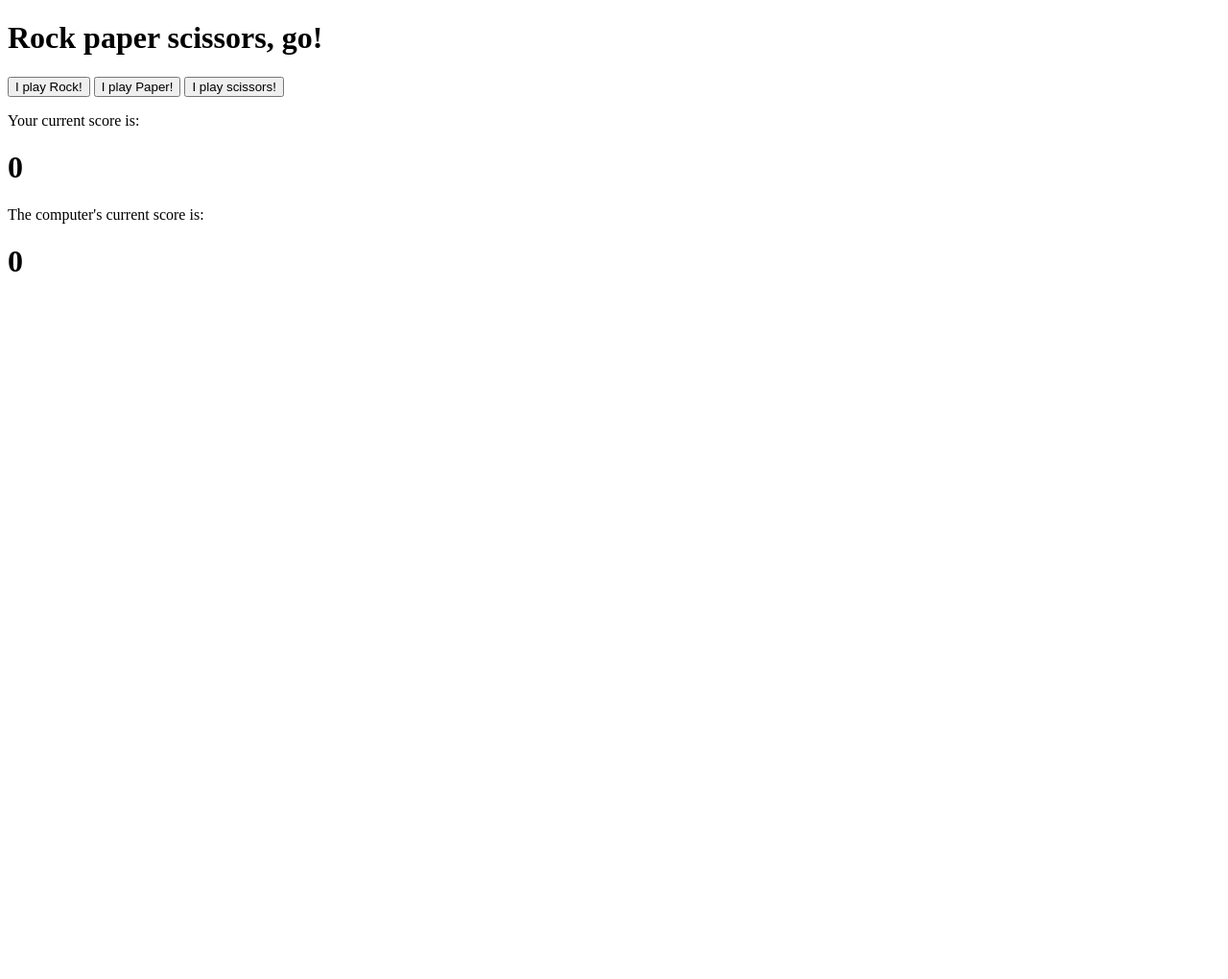
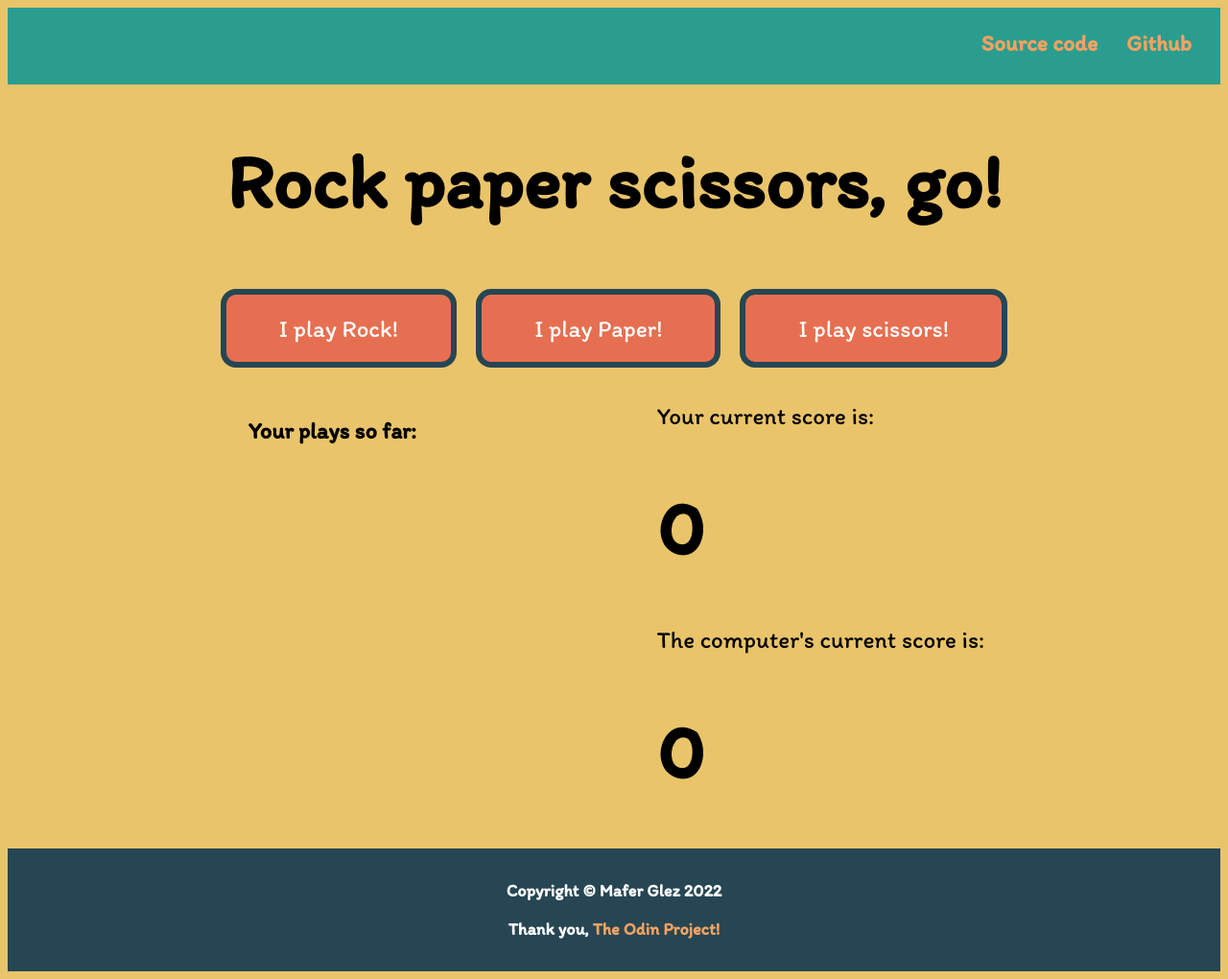
Before and after one commit to MaferGlezG/rps-game, a plain HTML site: page index.html in a window 1280 px wide. Shown: the whole page at 96% size. Before the commit the page ends 800 px from the top, so only its background shows below. Drawn offline with Linux system fonts and the light colour scheme.

Commit message:
adding styles

```diff
--- a/index.html
+++ b/index.html
@@ -5,27 +5,56 @@
     <meta charset="UTF-8">
     <meta http-equiv="X-UA-Compatible" content="IE=edge">
     <meta name="viewport" content="width=device-width, initial-scale=1.0">
+    <link rel="stylesheet" href="./styles.css">
     <title>Document</title>
+    <link rel="preconnect" href="https://fonts.googleapis.com">
+    <link rel="preconnect" href="https://fonts.gstatic.com" crossorigin>
+    <link href="https://fonts.googleapis.com/css2?family=Itim&display=swap" rel="stylesheet">
 </head>
 
 <body>
+    <div class="header">
+        <ul>
+            <a href="https://github.com/MaferGlezG/rps-game">
+                <h3>Source code</h3>
+            </a>
+            <a href="https://github.com/MaferGlezG">
+                <h3>Github</h3>
+            </a>
+
+
+        </ul>
+    </div>
 
     <h1 class="title">Rock paper scissors, go!</h1>
+    <div class="buttons">
         <button id="rock" class="button">I play Rock!</button>
         <button id="paper" class="button">I play Paper!</button>
         <button id="scissors" class="button">I play scissors!</button>
-    <script src="./rock-paper-scissors.js"></script>
-    <ol class="results"></ol>
+    </div>
+    <div class="gameContent">
+        <ol class="results">
+            <h2>Your plays so far:</h2>
+        </ol>
         <div class="score">
-        Your current score is:
+            <p>Your current score is:</p>
             <div class="humanScore">
                 <h1>0</h1>
             </div>
-        The computer's current score is:
+            <p>The computer's current score is:</p>
             <div class="pcScore">
                 <h1>0</h1>
             </div>
         </div>
+    </div>
+
+    <div class="restart"></div>
+
+    <div class="footer" style="font-weight: 800; ">
+        <p>Copyright © Mafer Glez 2022</p>
+        <p>Thank you, <a href="https://www.theodinproject.com/">The Odin Project!</a></p>
+    </div>
+    <script src="./rock-paper-scissors.js"></script>
 </body>
 
 </html>
--- a/rock-paper-scissors.js
+++ b/rock-paper-scissors.js
@@ -74,7 +74,7 @@ function round(playerSelection) {
     var computerSelection = computerPlay();
     //console.log("Computer played: " + computerSelection, "You played: " + playerSelection);
     if (playerSelection === computerSelection) {
-        return "It's a tie!"
+        return "It's a tie! You both played " + computerSelection
     }
     else if (playerSelection === 'rock') {
         switch (computerSelection) {
@@ -135,6 +135,12 @@ function game() {
         btnScissors.style.cssText = 'display : none'
         btnPaper.style.cssText = 'display : none'
 
+        const restart = document.querySelector('.restart')
+        const restartHint = document.createElement('h2');
+        const restartHintText = document.createTextNode('Hint: Refresh this page to start over');
+        restartHint.appendChild(restartHintText)
+        restart.appendChild(restartHint);
+
 
 
 
--- /dev/null
+++ b/styles.css
@@ -0,0 +1,111 @@
+:root{
+    --dark-blue: rgb(38, 70, 83);
+    --light-blue: rgb(42, 157, 143);
+    --yellow: rgb(233, 196, 106);
+    --orange: rgb(244, 162, 97);
+    --red: rgb(231, 111, 81);
+}
+
+body{
+    background-color: var(--yellow);
+    font-family: 'Itim', cursive;
+}
+
+.header {
+    background-color: var(--light-blue);
+    width: 100%;
+    font-size: 20px;
+
+}
+
+p{
+    font-size: 25px;
+}
+
+.footer p{
+    font-size: 18px;
+    font-weight: lighter;
+}
+h1{
+    font-size: 80px;
+
+}
+
+.header ul{
+    display: flex;
+    flex-direction: row;
+    justify-content: end;
+    align-items: center;
+    margin: 0;
+    padding: 0;
+
+}
+
+.header ul a {
+    padding-bottom: 5px;
+    padding-right: 30px;
+
+
+}
+.title {
+    text-align: center;
+}
+ul{
+    list-style: none;
+}
+ a{
+     text-decoration: none;
+     color: var(--orange);
+ }
+
+ .footer{
+     text-align: center;
+ }
+
+.footer {
+    background-color: var(--dark-blue);
+    color: white;
+    padding: 15px;
+}
+
+button{
+
+    background-color: var(--red);
+    border: 6px solid var(--dark-blue);
+    color: white;
+    border-radius: 16px;
+    padding-left: 55px;
+    padding-right: 55px;
+    padding-bottom: 20px;
+    padding-top: 20px;
+    margin-top: 10px;
+    font-size: 25px;
+    margin: 10px;
+    font-family: 'Itim', cursive;
+
+}
+
+button:active {
+    background-color: white;
+    color: var(--dark-blue);
+  }
+
+.buttons{
+    display: flex;
+    justify-content: center;
+    flex-direction: row;
+
+}
+
+.gameContent{
+    display: flex;
+    justify-content: space-evenly;
+}
+
+.gameContent ol{
+    padding: 5px;
+}
+
+.restart h2 {
+    padding-left: 170px;
+}
```
Lines whose indentation alone changed are shown as unchanged.
